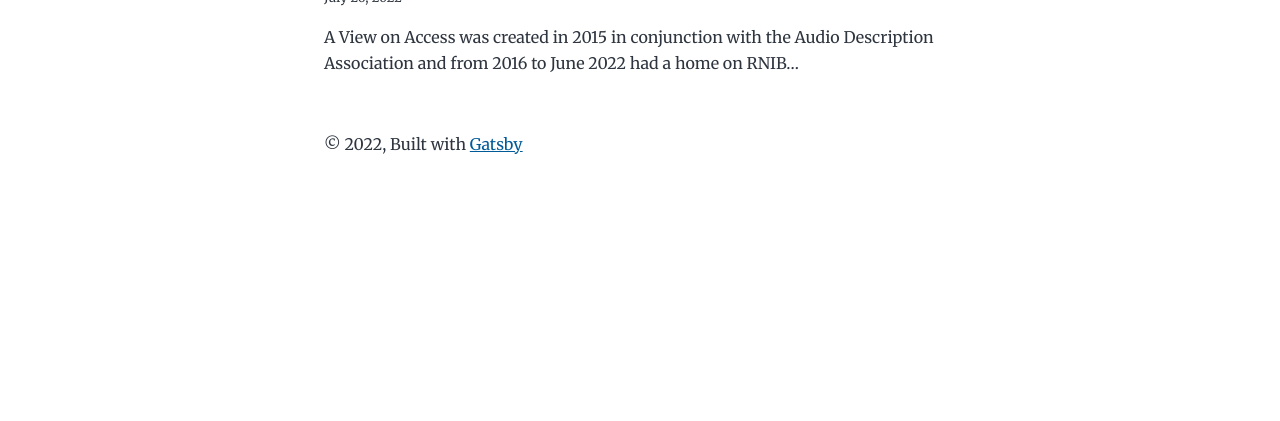
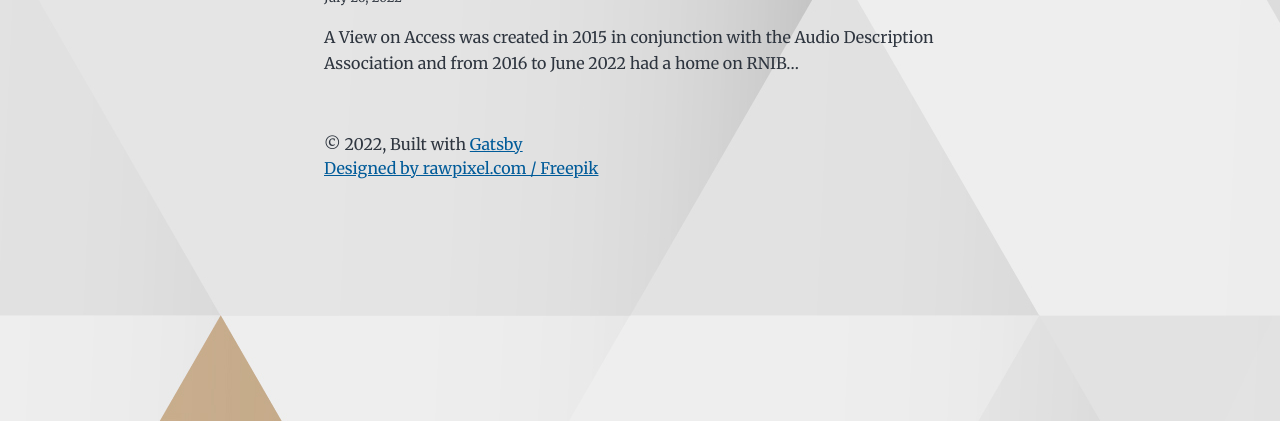
Before and after one commit to MagicMart/aviewonaccess, a Gatsby site: page / in a window 1280 px wide. Shown: the part 379-800 px from the top of the page. Built offline with nearby package versions, Linux system fonts and the light colour scheme; Gatsby itself is replaced by a stand-in of ours.

Commit message:
add background image

```diff
--- a/src/components/layout.js
+++ b/src/components/layout.js
@@ -28,6 +28,9 @@ const Layout = ({ location, title, children }) => {
         © {new Date().getFullYear()}, Built with
         {` `}
         <a href="https://www.gatsbyjs.com">Gatsby</a>
+        <div>
+          <a href="http://www.freepik.com">Designed by rawpixel.com / Freepik</a>
+        </div>
       </footer>
     </div>
   )
--- a/src/style.css
+++ b/src/style.css
@@ -331,3 +331,7 @@ a:focus {
     list-style-position: inside;
   }
 }
+
+html {
+  background-image: url('images/v748-toon-111.jpg');
+}
```
Also changed, not shown: src/images/profile-pic.png (deleted), src/images/v748-toon-111.jpg (added).
